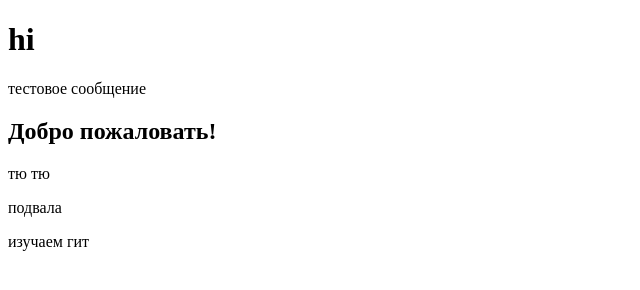
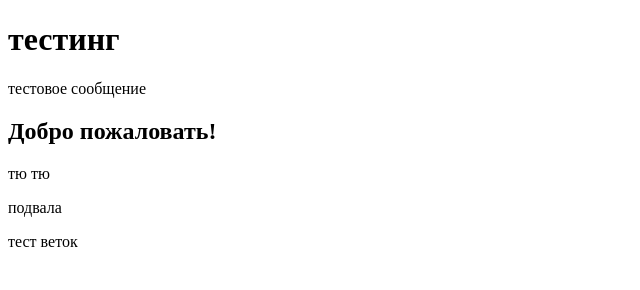
Before and after one commit to kiramy2000/test, a plain HTML site: page index.html in a window 1280 px wide. Shown: the whole page, without its empty margins (0-640 px from the left). Drawn offline with Linux system fonts and the light colour scheme.

Commit message:
тренировка создания веток

```diff
--- a/index.html
+++ b/index.html
@@ -6,7 +6,7 @@
  </head>
  <body>
   <header>
-    <h1>hi</h1>
+    <h1>тестинг</h1>
     <p>тестовое сообщение</p>
   </header>
   <article>
@@ -15,7 +15,7 @@
   </article>
   <footer>
     подвалa
-    <p>изучаем гит</p>
+    <p>тест веток</p>
   </footer>
  </body>
 </html>
```
